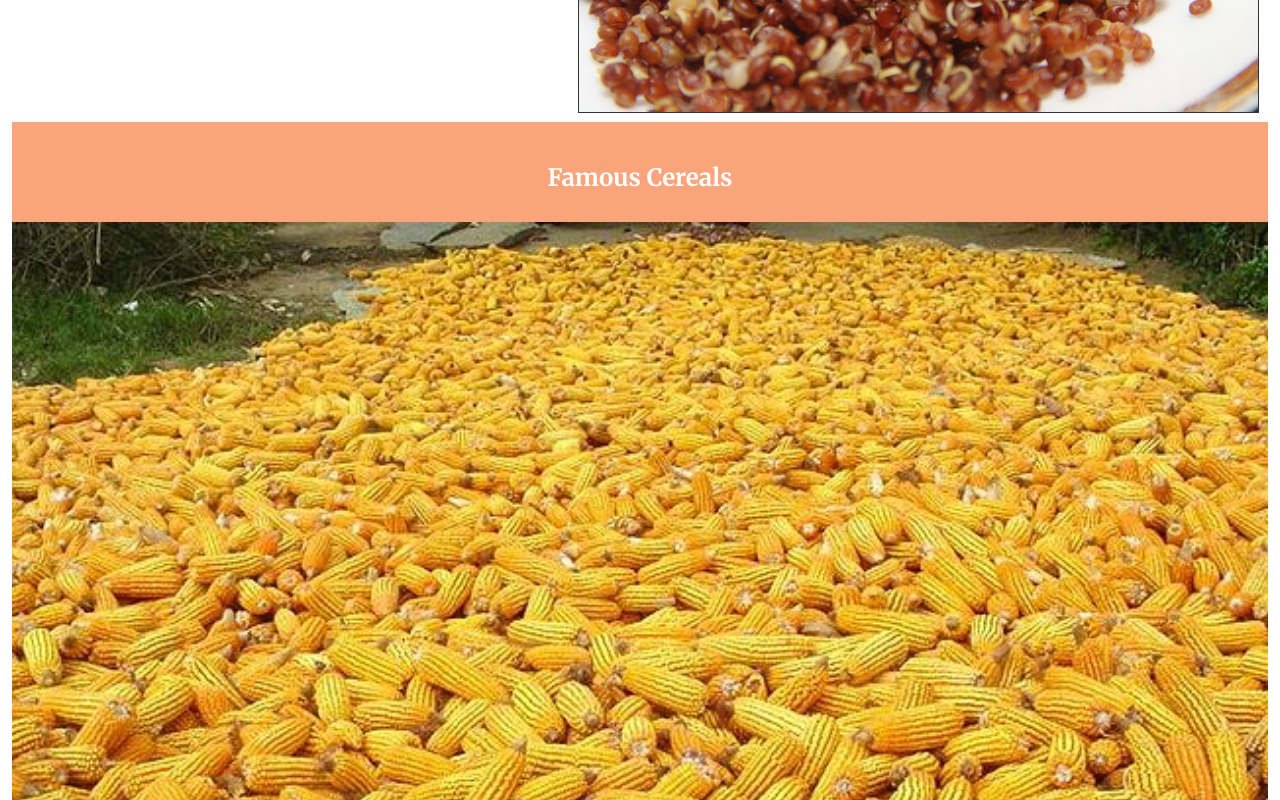
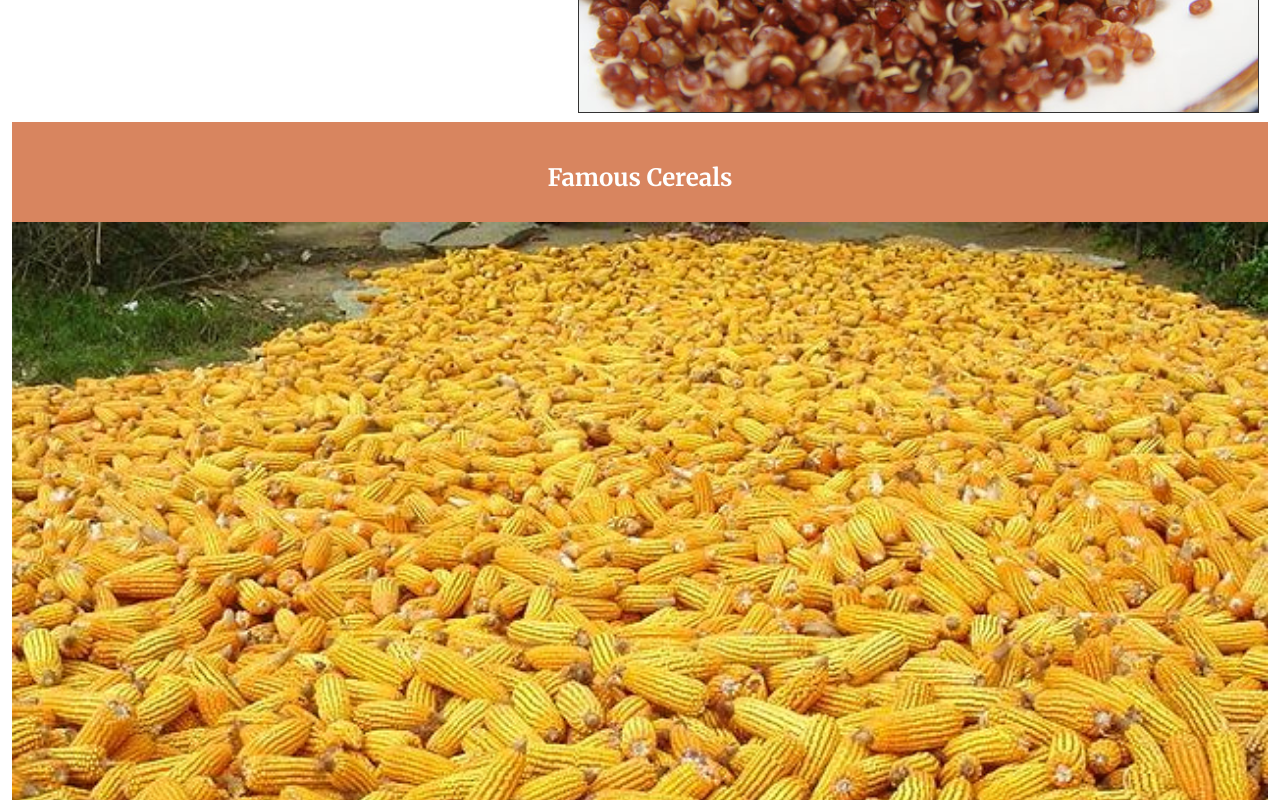
Before and after one commit to celenastefanie/assignment-4-floats, a plain HTML site: page index.html in a window 1280 px wide. Shown: the part 1440-2240 px from the top of the page. Drawn offline with Linux system fonts and the light colour scheme.

Commit message:
fixed colours

```diff
--- a/css/main.css
+++ b/css/main.css
@@ -117,7 +117,7 @@ main {
 }
 
 .famous-cereal {
-  background-color: #FAA47C;
+  background-color: #D8855F;
   clear: both;
   overflow: hidden;
   color: white;
```
